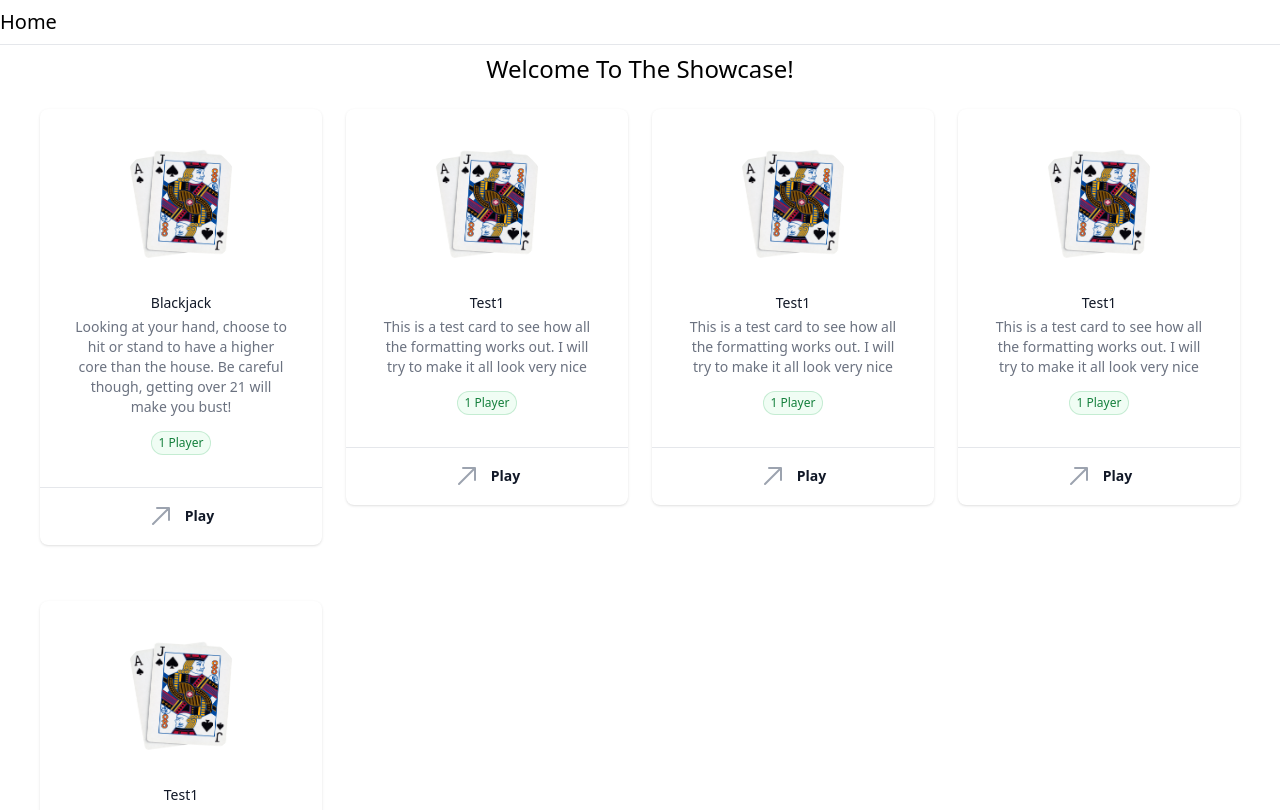
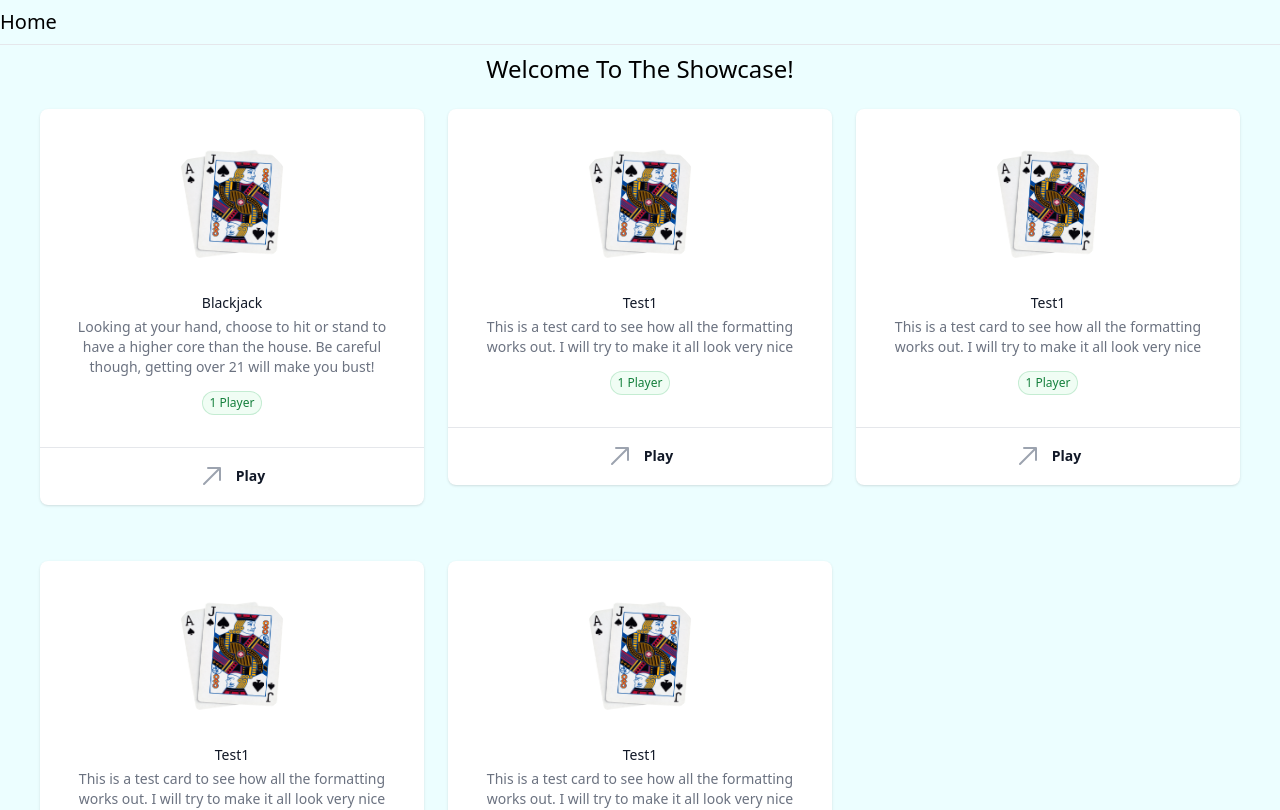
Before and after one commit to CollinHovey/My-App-Showcase, a Next.js app: page / in a window 1280 px wide. Shown: the top 810 px of the page. Built offline with nearby package versions, Linux system fonts and the light colour scheme.

Commit message:
small changes

```diff
--- a/src/app/layout.js
+++ b/src/app/layout.js
@@ -8,7 +8,7 @@ export const metadata = {
 export default function RootLayout({ children }) {
   return (
     <html lang="en">
-      <body >{children}</body>
+      <body className='bg-cyan-50'>{children}</body>
     </html>
   )
 }
--- a/src/app/page.js
+++ b/src/app/page.js
@@ -83,7 +83,7 @@ export default function Home() {
         <h1 className="">Welcome To The Showcase!</h1>
       </div>
       <div className="flex mx-10 mt-2">
-        <ul className="grid grid-cols-1 gap-6 sm:grid-cols-2 md:grid-cols-3 lg:grid-cols-4">
+        <ul className="grid grid-cols-1 gap-6 sm:grid-cols-2 md:grid-cols-3 lg:grid-cols-3">
           {allAppsDisplay}
         </ul>
       </div>
```
